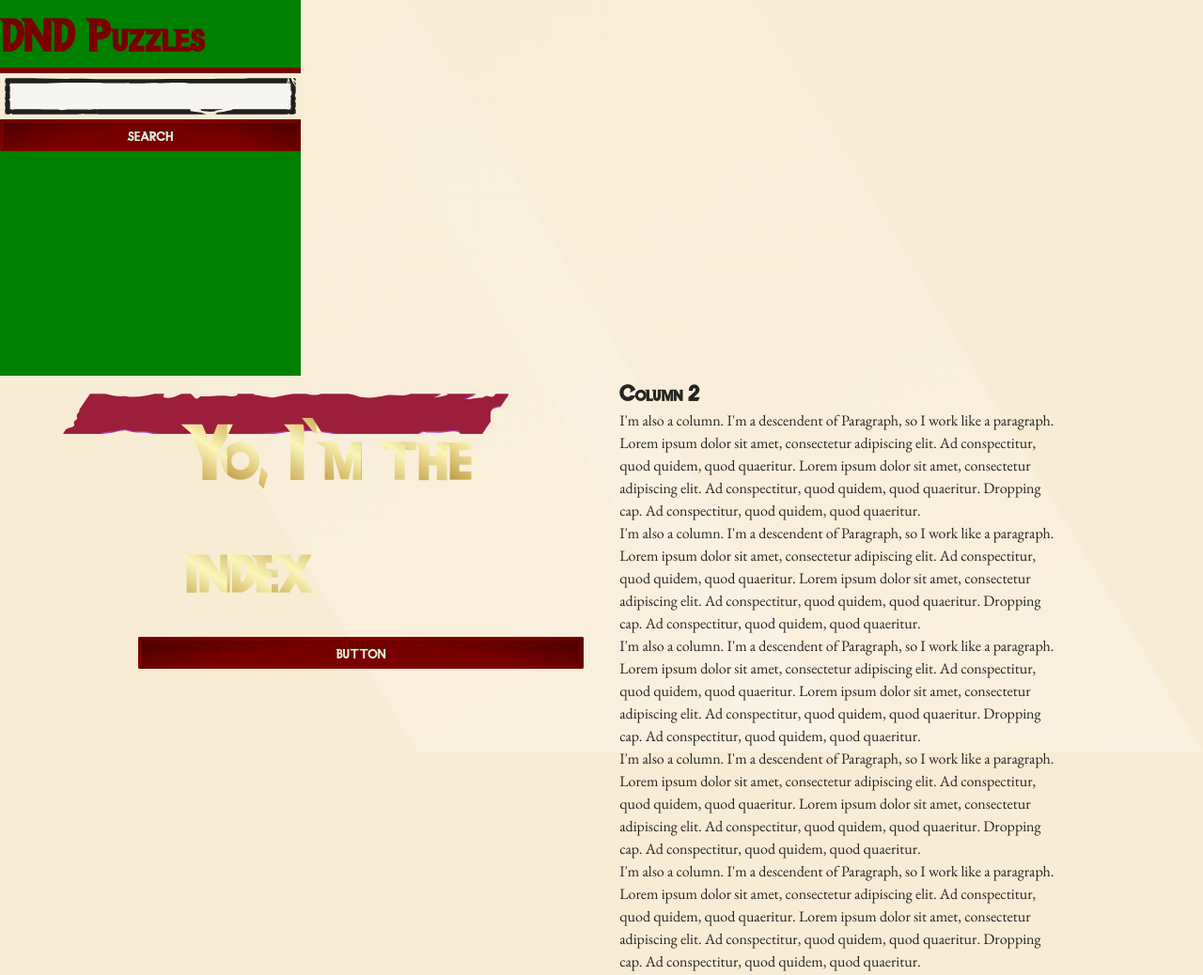
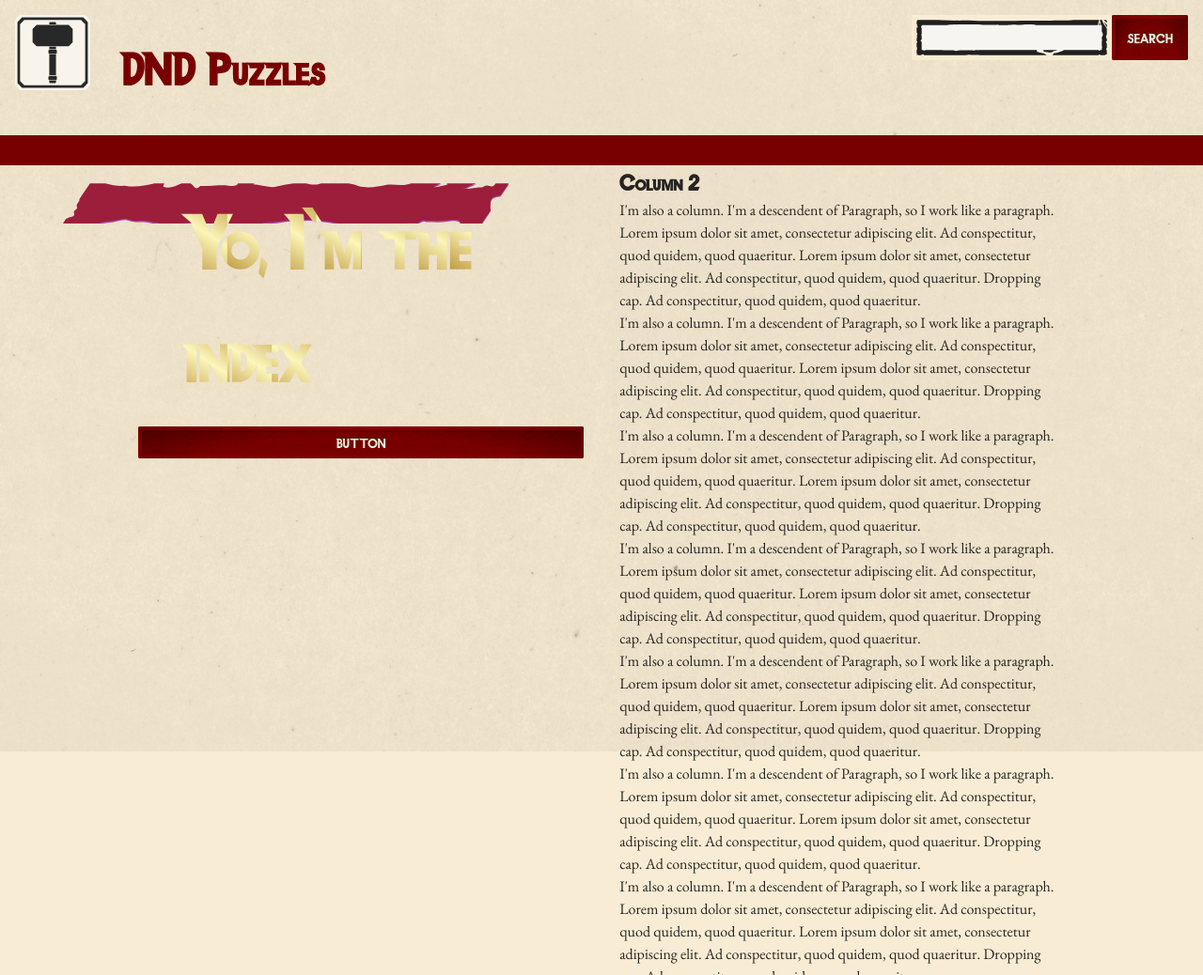
Before and after one commit to sambaynham/dnd-puzzles, a Symfony app: template templates/index.html.twig in a window 1280 px wide. Shown: the top 1038 px of the page at 94% size. Run offline with Twig, Linux system fonts and the light colour scheme; the template is opened without the code that fills it, so the values that code supplies are empty; style sheets or scripts are compiled from the project's sources; some libraries are stand-ins or nearby versions.

Commit message:
Bits and bobs

```diff
--- a/composer.json
+++ b/composer.json
@@ -22,6 +22,7 @@
         "symfony/runtime": "7.3.*",
         "symfony/security-bundle": "7.3.*",
         "symfony/twig-bundle": "7.3.*",
+        "symfony/ux-twig-component": "^2.30",
         "symfony/validator": "7.3.*",
         "symfony/yaml": "7.3.*",
         "symfonycasts/verify-email-bundle": "^1.17"
--- a/config/bundles.php
+++ b/config/bundles.php
@@ -8,4 +8,5 @@ return [
     Doctrine\Bundle\MigrationsBundle\DoctrineMigrationsBundle::class => ['all' => true],
     Symfony\Bundle\SecurityBundle\SecurityBundle::class => ['all' => true],
     SymfonyCasts\Bundle\VerifyEmail\SymfonyCastsVerifyEmailBundle::class => ['all' => true],
+    Symfony\UX\TwigComponent\TwigComponentBundle::class => ['all' => true],
 ];
--- a/resources/sass/base/colors.scss
+++ b/resources/sass/base/colors.scss
@@ -8,8 +8,20 @@ body, html {
 }
 
 body {
-	background-image: url('../images/grads.svg');
-	background-position: bottom right;
-	background-size: cover;
-	background-repeat: no-repeat;
+    position: relative;
+
+    &:before {
+        position: fixed;
+        display: block;
+        width: 100vw;
+        height: 100vh;
+        content: " ";
+        background-image: url('../images/noise.webp');
+        background-position: top right;
+        background-size: cover;
+        background-repeat: no-repeat;
+        z-index: -9999;
+        opacity: 0.5;
+    }
+
 }
--- a/resources/sass/elements/forms.scss
+++ b/resources/sass/elements/forms.scss
@@ -1,3 +1,5 @@
+@use '../base/variables';
+
 form {
     display: flex;
     flex-direction: column;
@@ -23,4 +25,8 @@ form {
         background-color: #f7f5f2ff;
         flex: 1;
     }
+
+    *:not(:last-child) {
+        margin-bottom: variables.$base-spacing;
+    }
 }
--- a/resources/sass/layout/header.scss
+++ b/resources/sass/layout/header.scss
@@ -1,21 +1,53 @@
 @use '../base/palette';
-
+@use '../base/variables';
 header {
     display: flex;
-    flex-direction: row;
-    //background-color: palette.$crimson;
+    flex-direction: column;
     width: 100%;
 
     div.top {
         flex: 1;
+        display: flex;
         flex-direction: row;
         width: 100%;
-        height: 25rem;
-        background-color: green;
-        align-items: center;
-        justify-content: center;
+        //background-color: green;
+        height: 5rem + (variables.$base-spacing * 4);
+        padding: variables.$base-spacing;
         a.brand {
-            width: 20rem;
+            padding-left: 5rem + (variables.$base-spacing * 2);
+            flex-shrink: 1;
+            flex-grow: 0;
+            height: 5rem + (variables.$base-spacing * 2);
+            line-height: 5rem + (variables.$base-spacing * 2);
+            &:before {
+                content: " ";
+                display: block;
+                position: absolute;
+                top: 0;
+                left: 0;
+                height: 5rem;
+                width: 5rem;
+                background-image: url("../../images/myotr-logo.svg");
+                background-size: contain;
+                background-repeat: no-repeat;
+                background-position: top left;
+                margin: variables.$base-spacing;
+            }
+
+        }
+
+        form.search-form {
+            margin-left: auto;
+            flex-basis: 20%;
+            display: flex;
+            flex-direction: row;
+
+            input {
+                margin-bottom: 0;
+                //border: none;
+                //background-color: transparent;
+            }
+            height: 3rem;
         }
     }
 
@@ -24,6 +56,8 @@ header {
         flex-basis: 90%;
         display: flex;
         flex-direction: row;
+        background-color: palette.$crimson;
+        padding: variables.$base-spacing;
 
 
         a {
@@ -31,8 +65,11 @@ header {
             font-weight: bold;
             color: palette.$white;
             text-decoration: none;
-            font-size: 3rem;
+            //font-size: 3rem;
         }
     }
 
+
+
+
 }
--- a/templates/base/base.html.twig
+++ b/templates/base/base.html.twig
@@ -9,6 +9,10 @@
     </head>
     <body>
         {% embed 'base/partials/header.html.twig' %}{% endembed %}
+
+        <twig:Alert message="HELLO" />
+
+
         <main>
             {% block body %}{% endblock %}
         </main>
--- a/templates/base/partials/header.html.twig
+++ b/templates/base/partials/header.html.twig
@@ -7,10 +7,12 @@
         </form>
     </div>
 
+    <div class="bottom">
+        <nav class="main">
+            {% for navItem in nav %}
+                <a class="nav-item {% if navItem.active %} active{% endif %}" href="{{ path(navItem.route) }}">{{ navItem.label }}</a>
+            {% endfor %}
+        </nav>
+    </div>
 
-    <nav class="main">
-        {% for navItem in nav %}
-            <a class="nav-item {% if navItem.active %} active{% endif %}" href="{{ path(navItem.route) }}">{{ navItem.label }}</a>
-        {% endfor %}
-    </nav>
 </header>
--- /dev/null
+++ b/templates/components/Alert.html.twig
@@ -0,0 +1,4 @@
+{# templates/components/Alert.html.twig #}
+<div {{ attributes.defaults({class: 'alert alert-' ~ type}) }}>
+    {{ message }}
+</div>
```
Also changed, not shown: src/Twig/Components/Alert.php (added, +14 -0 lines), resources/images/noise.webp (added), resources/images/paperboard-texture.webp (added), 4 other files.
